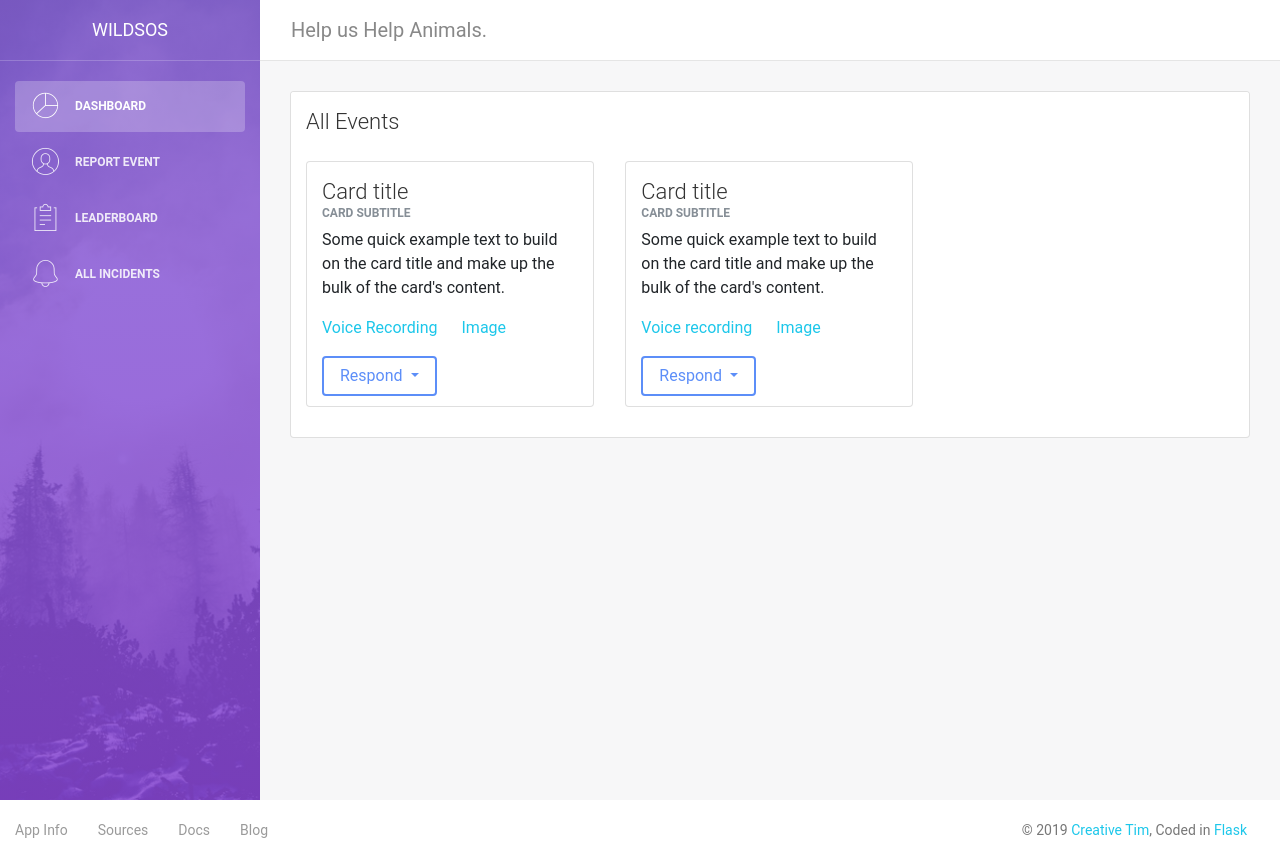
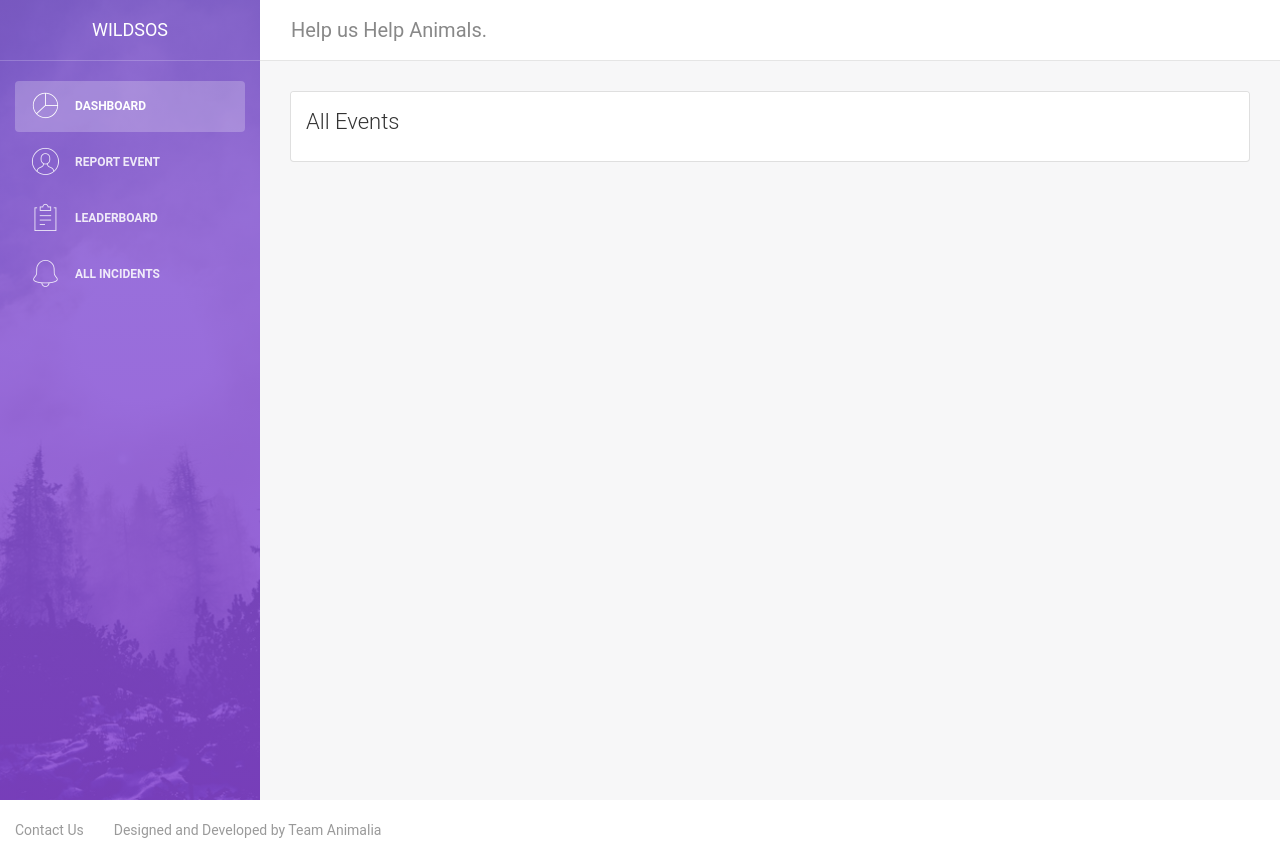
Before and after one commit to Ishita-Mehta/WildSOS-Alerts, a Flask app: page /notifications.html in a window 1280 px wide. Run offline with Flask 2, Linux system fonts and the light colour scheme; data that the repository does not hold is empty; some libraries are stand-ins or nearby versions.

Commit message:
fjeifjep

```diff
--- a/app/templates/includes/footer.html
+++ b/app/templates/includes/footer.html
@@ -6,37 +6,22 @@
 
                             <li>
                                 <a href="https://appseed.us/admin-dashboards/flask-dashboard-light-bootstrap">
-                                    App Info
+                                    Contact Us
                                 </a>
                             </li>
 
                             <li>
                                 <a href="https://github.com/app-generator/flask-dashboard-light-bootstrap">
-                                    Sources
+                                    Designed and Developed by Team Animalia
                                 </a>
                             </li>
 
-                            <li>
-                                <a href="https://docs.appseed.us/admin-dashboards/flask-dashboard-light-bootstrap/">
-                                    Docs
-                                </a>
-                            </li>
 
-                            <li>
-                                <a href="https://blog.appseed.us/flask-dashboard-light-learn-flask-by-coding-dashboards">
-                                    Blog
-                                </a>
-                            </li>
+
+
 
                         </ul>
-                        <p class="copyright text-center">
-                            ©
-                            <script>
-                                document.write(new Date().getFullYear())
-                            </script>
-                            <a href="https://www.creative-tim.com/product/light-bootstrap-dashboard">Creative Tim</a>,
-                            Coded in <a href="http://flask.pocoo.org/">Flask</a>
-                        </p>
+
                     </nav>
                 </div>
             </footer>
--- a/app/templates/pages/notifications.html
+++ b/app/templates/pages/notifications.html
@@ -29,7 +29,7 @@
 
                                 <div class="card-body">
                                   <h4 class="card-title">Incident {{ incident_data[i]['incident_id'] }}</h4>
-                                  <h6 class="card-subtitle mb-2 text-muted">Card subtitle</h6>
+                                  <h6 class="card-subtitle mb-2 text-muted"></h6>
                                   <p class="card-text">
                                      <b>Animal: </b> {{ incident_data[i]['animal'] }} <br>
                                      <b>Incident Type: </b>{{ incident_data[i]['incident_type'] }} <br>
@@ -38,7 +38,7 @@
                                      <b>Incident Location: </b>{{ incident_data[i]['incident_location'] }} <br>
                                      <b>Incident Data: </b>{{ incident_data[i]['incident_date'] }} <br>
                                      <b>Incident Time: </b> {{ incident_data[i]['incident_time'] }} <br>
-
+                                     <b>Source: </b> {{ incident_data[i]['source'] }} <br>
 
 
 
@@ -64,59 +64,7 @@
                               </div>
                             </div>
     {% endfor %}
-                            <div class="col-md-4">
-                                    <div class="card" style="width: 18rem; ">
-                                            <div class="card-body">
-                                              <h4 class="card-title">Card title</h4>
-                                              <h6 class="card-subtitle mb-2 text-muted">Card subtitle</h6>
-                                              <p class="card-text">Some quick example text to build on the card title and make up the bulk of the card's content.</p>
-                                              <a href="#" class="card-link">Voice Recording</a>
-                                              <a href="#" class="card-link">Image</a>
-                                              <p>
 
-
-
-                                              </p>
-                                              <div class="dropdown">
-                                                    <button class="btn btn-primary dropdown-toggle" type="button" id="dropdownMenuButton" data-toggle="dropdown" aria-haspopup="true" aria-expanded="false">
-                                                     Respond
-                                                    </button>
-                                                    <div class="dropdown-menu" aria-labelledby="dropdownMenuButton">
-                                                      <a class="dropdown-item" href="#">False Report</a>
-                                                      <a class="dropdown-item" href="#">Resolved</a>
-                                                      <a class="dropdown-item" href="#">Assigned</a>
-                                                    </div>
-                                                  </div>
-                                            </div>
-                                          </div>
-                                        </div>
-
-                                        <div class="col-md-4">
-                                                <div class="card" style="width: 18rem; ">
-                                                        <div class="card-body">
-                                                          <h4 class="card-title">Card title</h4>
-                                                          <h6 class="card-subtitle mb-2 text-muted">Card subtitle</h6>
-                                                          <p class="card-text">Some quick example text to build on the card title and make up the bulk of the card's content.</p>
-                                                          <a href="#" class="card-link">Voice recording</a>
-                                                          <a href="#" class="card-link">Image</a>
-                                                          <p>
-
-
-
-                                                          </p>
-                                                          <div class="dropdown">
-                                                                <button class="btn btn-primary dropdown-toggle" type="button" id="dropdownMenuButton" data-toggle="dropdown" aria-haspopup="true" aria-expanded="false">
-                                                                 Respond
-                                                                </button>
-                                                                <div class="dropdown-menu" aria-labelledby="dropdownMenuButton">
-                                                                  <a class="dropdown-item" href="#">False Report</a>
-                                                                  <a class="dropdown-item" href="#">Resolved</a>
-                                                                  <a class="dropdown-item" href="#">Assigned</a>
-                                                                </div>
-                                                              </div>
-                                                        </div>
-                                                      </div>
-                                                    </div>
                  </div>
                 </div>
 
--- a/app/views.py
+++ b/app/views.py
@@ -116,7 +116,7 @@ def sms():
             counter=0
             resp.message('Thank you! All the details have been recorded by us. We will notify the nearest officer and get back to you as soon as possible')
             incident_priority = calculate_priority(situation_type, incident_type)
-            data = { "user_fname": anon,
+            data = { "user_fname": 'anon',
                      "user_lname": '',
                      "user_phone": number,
                      "user_email": '',
@@ -136,7 +136,7 @@ def sms():
                      "incident_description": '',
                      "assigned_to": "No one",
                      "incident_result": '',
-                     "Source": 'SMS'
+                     "source": 'SMS'
                     }
             db.child("incident").push(data)
         else:
@@ -212,28 +212,17 @@ def situation():
         #resp.say("Press 1 to record a message for the band")
         #resp.gather(numDigits=1, action='/start-recording')
 
-    resp.gather(input='speech',action='/location_text')
-
-    return str(resp)
-
-
-
-@app.route('/location_text', methods=['GET', 'POST'])
-def location_text():
-    global call_location
-    # Start our TwiML response
-    resp = VoiceResponse()
-    call_location=request.values['SpeechResult']
-    #print(call_location)
-    resp.say('Please provide a brief description of the situation after the beep. BEEEEEEEEEEEP')
-    resp.record(max_length="2", action="/end_call")
+    resp.gather(input='speech',action='/end_call')
 
     return str(resp)
 
 
 @app.route('/end_call', methods=['GET', 'POST'])
 def end_call():
-
+    global call_location
+    # Start our TwiML response
+    resp = VoiceResponse()
+    call_location=request.values['SpeechResult']
     # Start our TwiML response
     resp = VoiceResponse()
     global call_recstr
@@ -269,7 +258,7 @@ def end_call():
                      "incident_type": call_incident_type,
                      "incident_priority": incident_priority,
                      "situation_type": call_situation_type,
-                     "incident_location": call_location, # Make one for long_lat and one for address
+                     "incident_location": 'New Delhi', # Make one for long_lat and one for address
                      "incident_city": '',
                      "incident_country": '',
                      "incident_zipcode": '',
```
